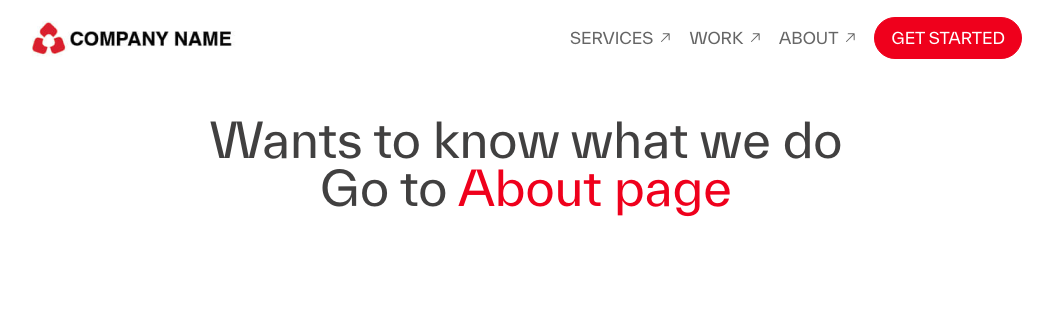
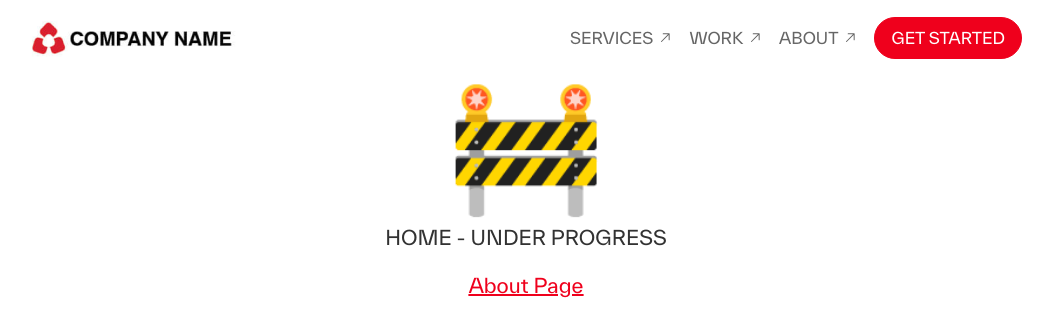
Before and after one commit to Doruk-0891/WebAgencyLandingPage, a React (Vite) app in the folder webagencylandingpage/: page / in a window 1280 px wide. Shown: the top 336 px of the page, without its empty margins (114-1167 px from the left). Built offline with nearby package versions, Linux system fonts and the light colour scheme.

Commit message:
Fix build Add about link on other pages

```diff
--- a/webagencylandingpage/src/components/Navbar.jsx
+++ b/webagencylandingpage/src/components/Navbar.jsx
@@ -1,7 +1,7 @@
 import Logo from "./Logo";
 import { GoArrowUpRight, GoArrowDownRight } from "react-icons/go";
 import { CiMenuFries } from "react-icons/ci";
-import { NavLink, useLocation } from 'react-router-dom';
+import { Link, NavLink, useLocation } from 'react-router-dom';
 import { IoMdClose } from "react-icons/io";
 import { useState } from "react";
 import { PrimaryButton } from "./Button";
@@ -24,7 +24,9 @@ const Navbar = () => {
     return (
         <header className="md:w-[80%] md:m-auto px-4 md:px-0">
             <div className="w-full flex justify-between items-center p-4 h-[75px]">
-                <Logo />
+                <Link to='/'>
+                    <Logo />
+                </Link>
                 <div className="flex justify-end">
                     <button onClick={toggleMenu} className="rounded-full p-2 hover:bg-gray-300 md:hidden">
                         {
--- a/webagencylandingpage/src/pages/HomePage.jsx
+++ b/webagencylandingpage/src/pages/HomePage.jsx
@@ -2,10 +2,15 @@ import { Link } from "react-router-dom"
 
 const HomePage = () => {
     return (
-        <section className="text-center pt-10">
-            <h1 className="text-black-200 text-5xl">Wants to know what we do</h1>
-            <h1 className="text-black-200 text-5xl">Go to <Link to='/about' className="text-red-400 hover:underline">About page</Link></h1>
-        </section>
+        <div className="w-full h-full flex flex-col gap-5 justify-center items-center">
+            <h2 className="text-9xl">
+                &#x1F6A7;
+            </h2>
+            <h4 className="text-xl opacity-80 uppercase">Home - Under Progress</h4>
+            <h4 className="text-xl text-red-400 underline">
+                <Link to='/about'>About Page</Link>
+            </h4>
+        </div>
     )
 }
 
--- a/webagencylandingpage/src/pages/ServicesPage.jsx
+++ b/webagencylandingpage/src/pages/ServicesPage.jsx
@@ -6,8 +6,8 @@ const ServicesPage = () => {
             <h2 className="text-9xl">
                 &#x1F6A7;
             </h2>
-            <h4 className="text-xl opacity-80 uppercase">Under Progress</h4>
-            <h4 className="text-xl text-red-400">
+            <h4 className="text-xl opacity-80 uppercase">Services - Under Progress</h4>
+            <h4 className="text-xl text-red-400 underline">
                 <Link to='/about'>About Page</Link>
             </h4>
         </div>
--- a/webagencylandingpage/src/pages/WorkPage.jsx
+++ b/webagencylandingpage/src/pages/WorkPage.jsx
@@ -1,7 +1,16 @@
+import { Link } from "react-router-dom"
 
 const WorkPage = () => {
     return (
-        <div>WorkPage</div>
+        <div className="w-full h-full flex flex-col gap-5 justify-center items-center">
+            <h2 className="text-9xl">
+                &#x1F6A7;
+            </h2>
+            <h4 className="text-xl opacity-80 uppercase">Work - Under Progress</h4>
+            <h4 className="text-xl text-red-400 underline">
+                <Link to='/about'>About Page</Link>
+            </h4>
+        </div>
     )
 }
 
--- a/webagencylandingpage/tailwind.config.js
+++ b/webagencylandingpage/tailwind.config.js
@@ -1,10 +1,8 @@
-import flowbite from "flowbite-react/tailwind";
 /** @type {import('tailwindcss').Config} */
 export default {
   content: [
     "./index.html",
     "./src/**/*.{js,jsx,ts,tsx}",
-    flowbite.content(),
   ],
   theme: {
     extend: {
@@ -19,10 +17,9 @@ export default {
       }
     },
     fontFamily: {
-      everett: ["Everett"]
+      everett: ["Everett", "serif"]
     }
   },
   plugins: [
-    flowbite.plugin()
   ],
 }
```
Also changed, not shown: 1 other file (tests, documents, lock files or other folders).
